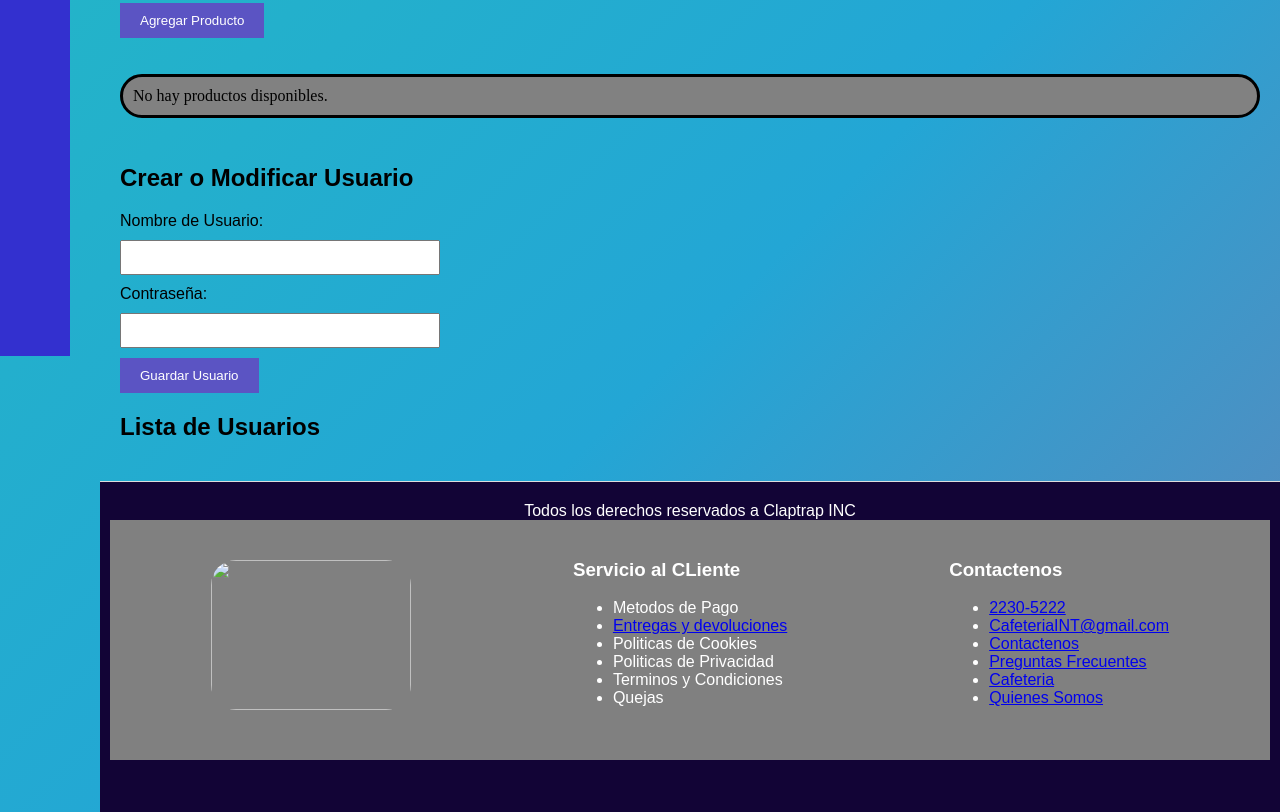
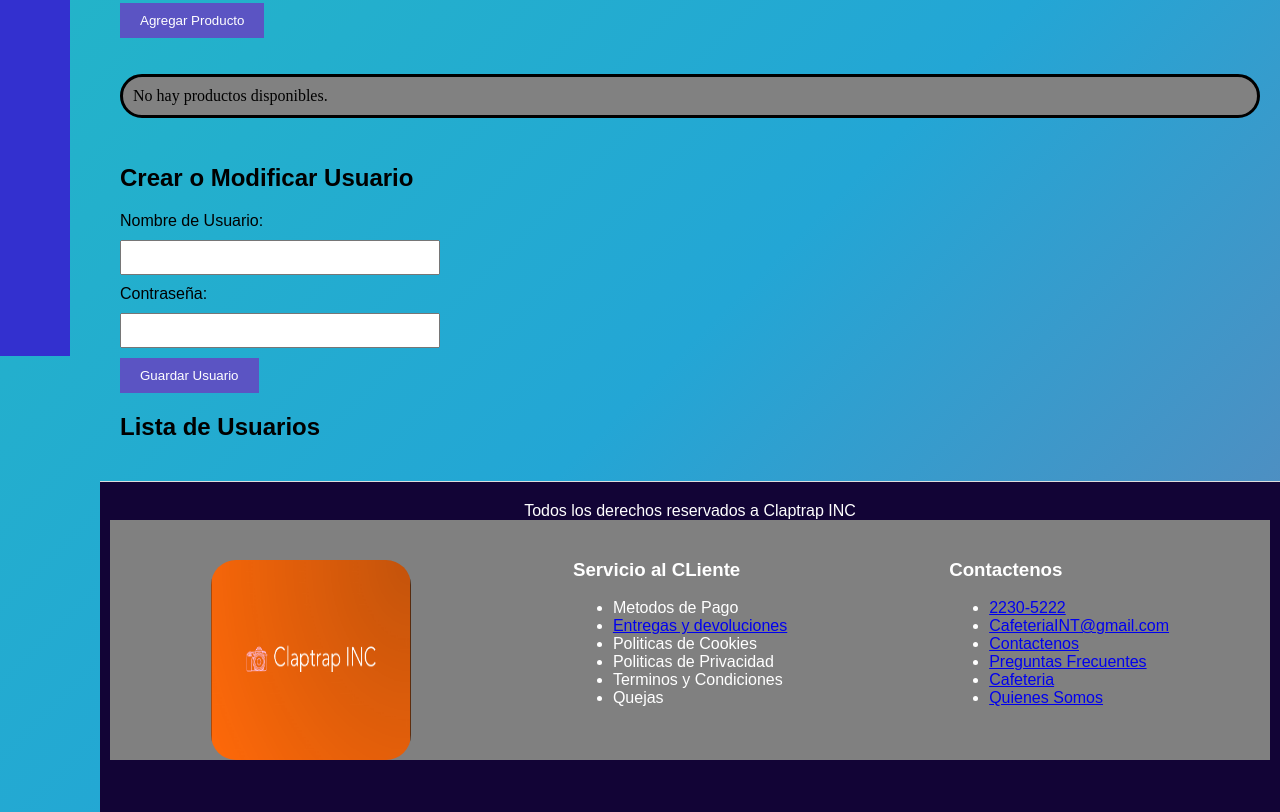
Before and after one commit to LuisMRCTPA/Claptrap-INC, a plain HTML site: page html/Admin.html in a window 1280 px wide. Shown: the part 464-1276 px from the top of the page. Drawn offline with Linux system fonts and the light colour scheme; files whose address does not match are found by name.

Commit message:
Update Admin.html

```diff
--- a/html/Admin.html
+++ b/html/Admin.html
@@ -55,11 +55,11 @@
   </div>
 
  </main>
- <footer>
+<footer>
     <span>Todos los derechos reservados a Claptrap INC</span>
     <div class="footerdiv">
         <div class="footerdiv1">
-            <img src="../img/a140baf963ff83a49b15f9e795b4f847.jpg" alt="" style="border-radius: 25px; width: 200px; height: 150px;">
+            <img src="../Media/img/8666546_user_plus_icon.png" alt="" style="border-radius: 25px; width: 200px; height: 200px;">
         </div>
         <div class="footerdiv2">
             <h3 class="headline footer">Servicio al CLiente</h3>
```
